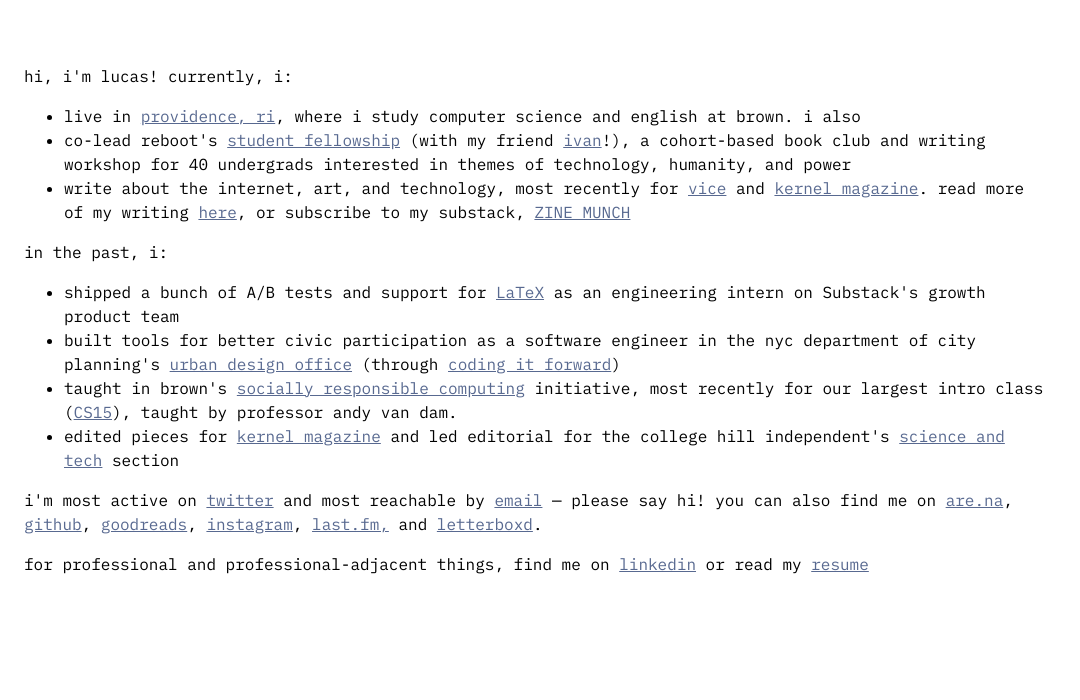
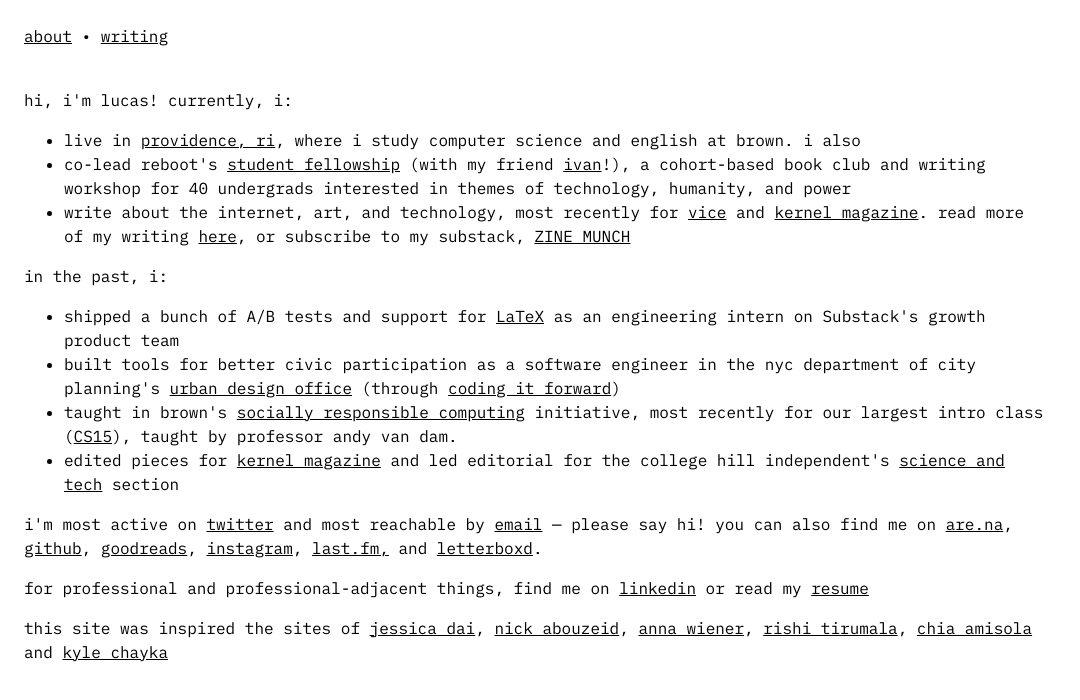
Before and after one commit to lucasgelfond/personal-site-sveltekit, a SvelteKit app: page / in a window 1280 px wide. Shown: the top 700 px of the page, without its empty margins (0-1080 px from the left). Built offline with nearby package versions, Linux system fonts and the light colour scheme.

Commit message:
better nav

```diff
--- a/src/routes/+page.svelte
+++ b/src/routes/+page.svelte
@@ -8,6 +8,7 @@
 
 <main>
 	<div class="container">
+		<a href="/">about</a> • <a href="/writing">writing</a>
 		<p>
 			<br />
 			hi, i'm lucas! currently, i:
@@ -93,6 +94,16 @@
 			href="https://drive.google.com/file/d/1OvSaSscmB_y61UQUpiiAd5RxxQYdXHB6/view?usp=sharing"
 			>resume
 		</a>
+		<br />
+		<p>
+			this site was inspired the sites of
+			<a href="https://www.jessicad.ai/">jessica dai</a>,
+			<a href="https://www.nickabouzeid.com/">nick abouzeid</a>,
+			<a href="https://www.annawiener.com/">anna wiener</a>,
+			<a href="https://rishi.garden/">rishi tirumala</a>,
+			<a href="https://chia.design/">chia amisola</a> and
+			<a href="https://www.kylechayka.com/">kyle chayka</a>
+		</p>
 	</div>
 </main>
 
@@ -109,7 +120,7 @@
 		width: 80vw;
 	}
 	a {
-		color: #586990;
+		color: #000000;
 	}
 	a:hover {
 		color: #041e42;
```
Also changed, not shown: src/routes/writing/+page.svelte (+4 -6 lines).
